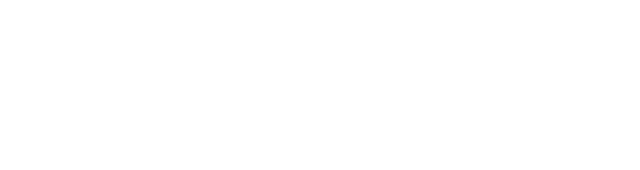
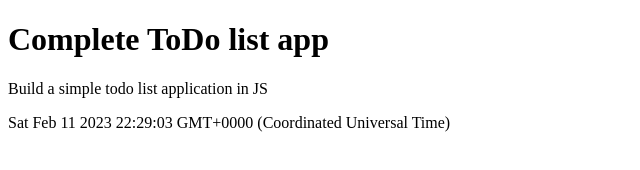
Before and after one commit to reyes-dev/todo-list, a website built with webpack: page dist/index.html in a window 1280 px wide. Shown: the whole page, without its empty margins (0-640 px from the left). Built offline with nearby package versions, Linux system fonts and the light colour scheme.

Commit message:
Display task data

```diff
--- a/src/index.js
+++ b/src/index.js
@@ -1,7 +1,15 @@
 import { todoItemFactory } from "./modules/todo";
 import { projectFactory } from "./modules/project";
+import { setupTodoElements } from "./modules/display";
+const element = document.querySelector("div#content");
+
 const task = todoItemFactory(
   "Complete ToDo list app",
   "Build a simple todo list application in JS",
   Date()
 );
+
+const taskInfo = setupTodoElements(task);
+element.appendChild(taskInfo.title);
+element.appendChild(taskInfo.description);
+element.appendChild(taskInfo.dueDate);
--- a/src/modules/display.js
+++ b/src/modules/display.js
@@ -1,5 +1,12 @@
-const element = document.querySelector("div#content");
+const setupTodoElements = (todo) => {
+  const title = document.createElement("h1");
+  const description = document.createElement("p");
+  const dueDate = document.createElement("p");
 
-export default function display(element) {
-  const title = document.createElement("h1");
-}
+  title.innerHTML = todo.title;
+  description.innerHTML = todo.description;
+  dueDate.innerHTML = todo.dueDate;
+  return { title, description, dueDate };
+};
+
+export { setupTodoElements };
```
Also changed, not shown: dist/index.html, dist/main.js.
